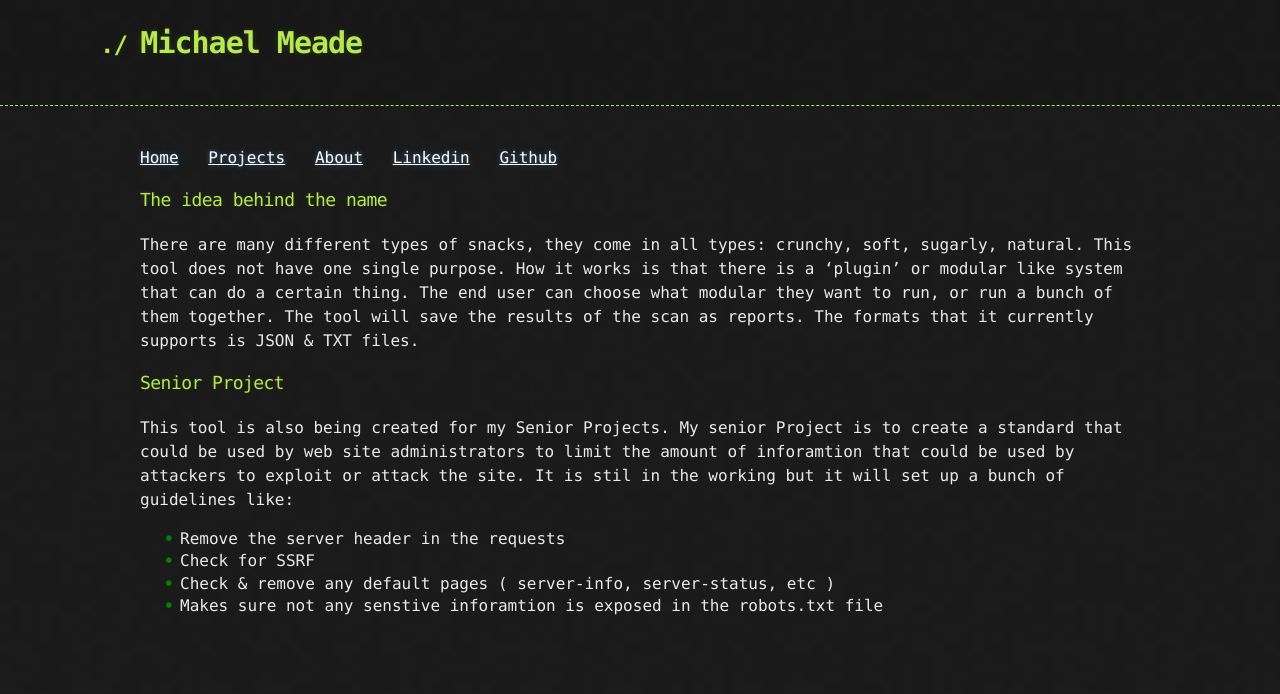
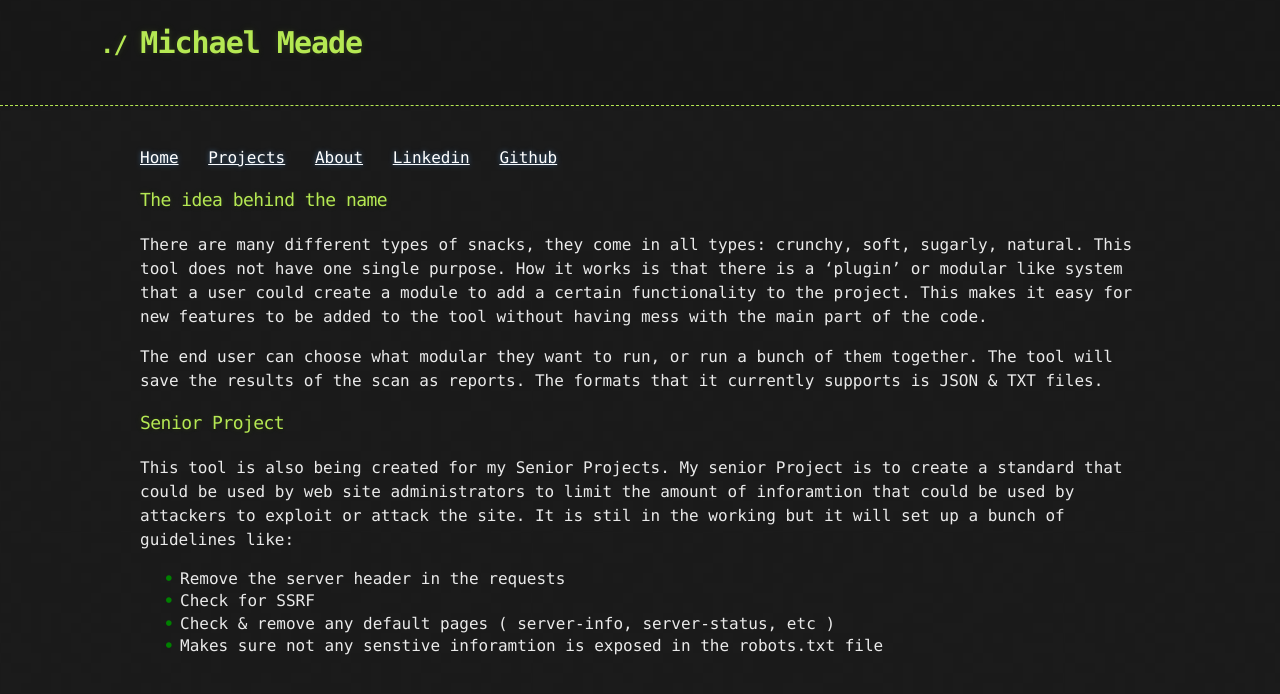
Before and after one commit to Michael-Meade/MinerFind, a Jekyll site: the page built from Projects/TheSnackHackTool.md, in a window 1280 px wide. Shown: the top 694 px of the page. Built offline with Jekyll 4.4.1, drawn with Linux system fonts in a browser that asks for light colours; our own code applies the rules of GitHub Pages for plain Markdown files; the repository's description, which GitHub fills in, is left out.

Commit message:
Update TheSnackHackTool.md

```diff
--- a/Projects/TheSnackHackTool.md
+++ b/Projects/TheSnackHackTool.md
@@ -1,6 +1,7 @@
 ### The idea behind the name
 There are many different types of snacks, they come in all types: crunchy, soft, sugarly, natural. This tool does not have one single purpose.
-How it works is that there is a 'plugin' or modular like system that can do a certain thing.
+How it works is that there is a 'plugin' or modular like system that a user could create a module to add a certain functionality to the project. This makes it easy for new features to be added to the tool without having mess with the main part of the code.
+
 The end user can choose what modular they want to run, or run a bunch of them together. The tool will save the results of the scan
 as reports.  The formats that it currently supports is JSON & TXT files.
 
```
